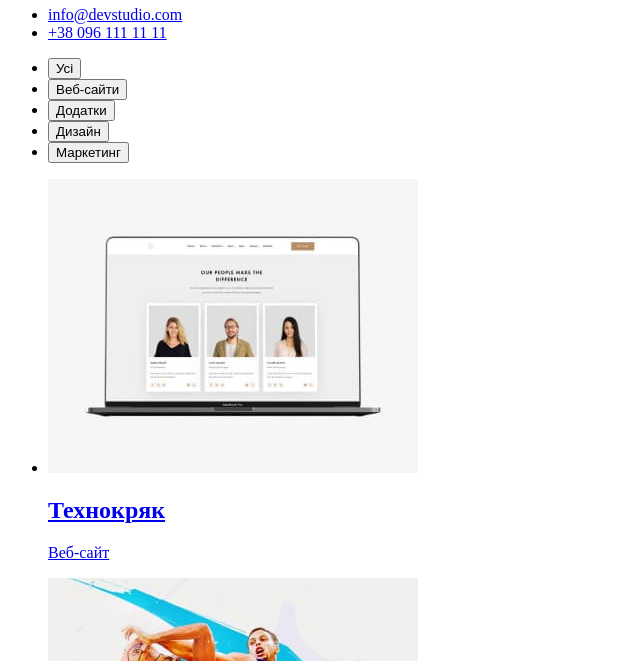
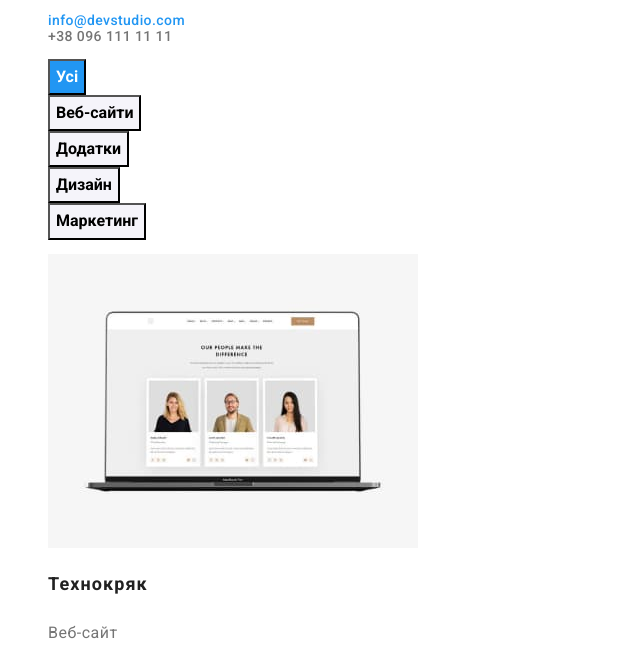
Before and after one commit to OlgaTikhonchik/goit-markup-hw-02, a plain HTML site: page portfolio.html in a window 1280 px wide. Shown: the part 106-767 px from the top of the page, without its empty margins (0-640 px from the left). Drawn offline with Linux system fonts and the light colour scheme; the site is published under a folder, as on GitHub Pages, so addresses that start at the root find nothing.

Commit message:
Обновление пути файла Портфолио

```diff
--- a/portfolio.html
+++ b/portfolio.html
@@ -9,7 +9,7 @@
       href="https://fonts.googleapis.com/css2?family=Raleway:wght@700&family=Roboto:wght@400;500;700;900&display=swap"
       rel="stylesheet"
     />
-    <link rel="stylesheet" href="/css/styles.css" />
+    <link rel="stylesheet" href="./css/styles.css" />
   </head>
   <body>
     <!--Шапка сайта-->
@@ -127,7 +127,9 @@
                 width="370"
                 height="294"
               />
-            <h2 lang="en" class="title-gallery">Inspiration has no Borders</h2>
+              <h2 lang="en" class="title-gallery">
+                Inspiration has no Borders
+              </h2>
               <p class="text">Веб-сайт</p>
             </a>
           </li>
@@ -157,7 +159,12 @@
           </li>
           <li>
             <a href="#" class="gallery-link">
-            <img src="./images/foto2.jpg" alt="Комп'ютер" width="370" height="294" />
+              <img
+                src="./images/foto2.jpg"
+                alt="Комп'ютер"
+                width="370"
+                height="294"
+              />
               <h2 lang="en" class="title-gallery">Growing Business</h2>
               <p class="text">Додаток</p>
             </a>
```
Lines whose indentation alone changed are shown as unchanged.
